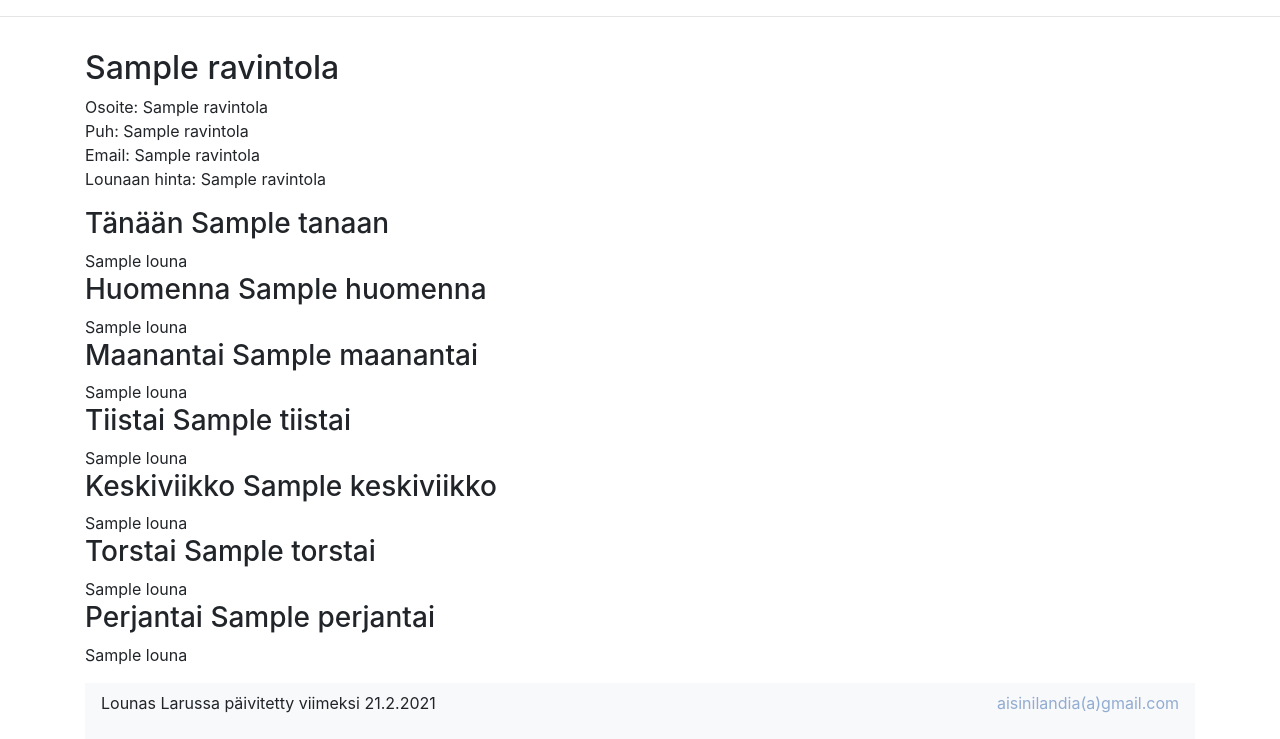
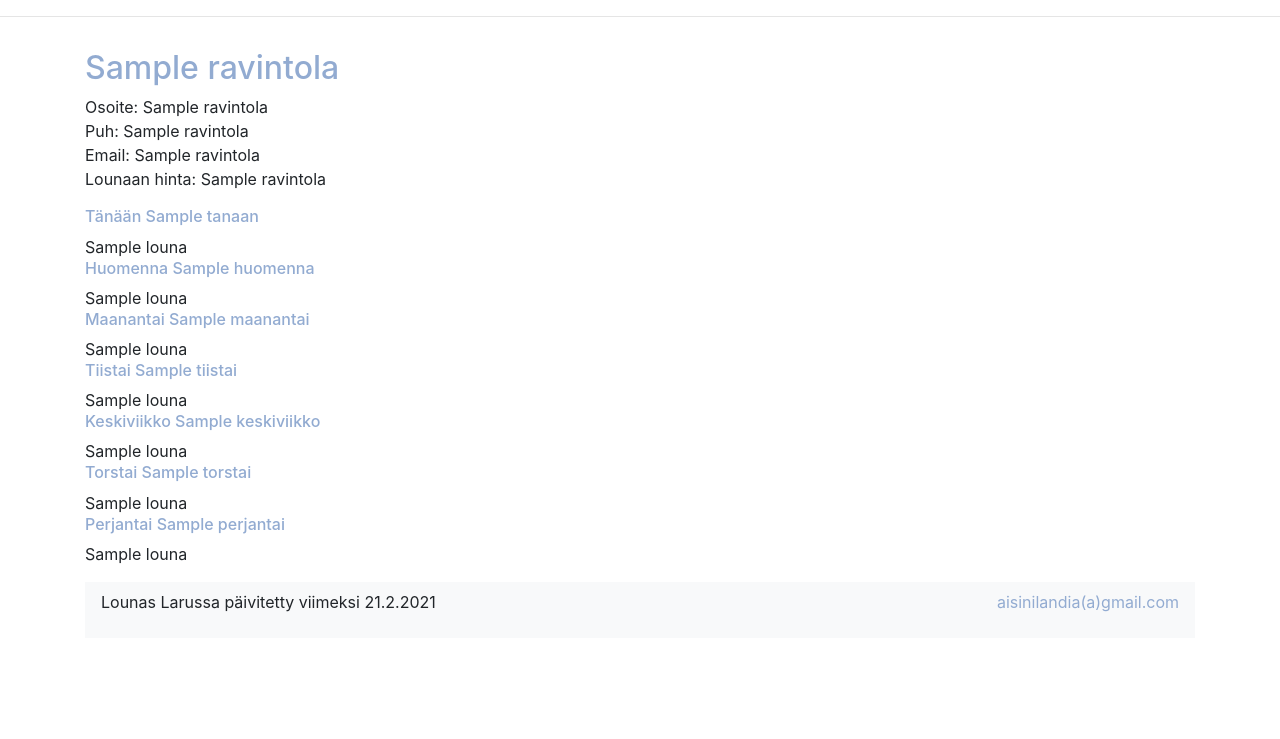
Before and after one commit to sinilandia/tsoha, a Flask app: template templates/ravintola.html in a window 1280 px wide. Shown: the part 216-955 px from the top of the page. After the commit the page ends 828 px from the top, so only its background shows below. Run offline with Flask 2, Linux system fonts and the light colour scheme; the template is opened without the code that fills it: most values are stand-ins (such as "Sample title", 1, 10 or a date in 2020); some libraries are stand-ins or nearby versions.

Commit message:
päivitä h2 ja h6 värit sinisiksi

```diff
--- a/templates/layout.html
+++ b/templates/layout.html
@@ -25,6 +25,14 @@
             color: white;
             border: solid #92ABD1;
             border-radius: 5px;
+        }
+
+        h2 {
+            color:#92ABD1;
+        }
+
+        h6 {
+            color:#92ABD1;
         }
 
     </style>
--- a/templates/ravintola.html
+++ b/templates/ravintola.html
@@ -17,37 +17,37 @@
       </p>
 
         <p>
-          <h3>Tänään {{ tanaan }}</h3>
+          <h6>Tänään {{ tanaan }}</h6>
           {% for lounas in lounaat_tanaan %}
             {{ lounas [1] }} <br>
           {% endfor %}
 
-          <h3>Huomenna {{huomenna}}</h3>
+          <h6>Huomenna {{huomenna}}</h6>
           {% for lounas in lounaat_huomenna %}
               {{ lounas [1] }}<br>
           {% endfor %}
 
-          <h3>Maanantai {{maanantai}}</h3>
+          <h6>Maanantai {{maanantai}}</h6>
           {% for lounas in lounaat_maanantai %}
               {{ lounas [1] }}<br>
           {% endfor %}
 
-          <h3>Tiistai {{tiistai}}</h3>
+          <h6>Tiistai {{tiistai}}</h6>
           {% for lounas in lounaat_tiistai %}
               {{ lounas [1] }}<br>
           {% endfor %}
 
-          <h3>Keskiviikko {{keskiviikko}}</h3>
+          <h6>Keskiviikko {{keskiviikko}}</h6>
           {% for lounas in lounaat_keskiviikko %}
             {{ lounas [1] }}<br>
           {% endfor %}
 
-          <h3>Torstai {{torstai}}</h3>
+          <h6>Torstai {{torstai}}</h6>
           {% for lounas in lounaat_torstai %}
               {{ lounas [1] }}<br>
           {% endfor %}
 
-          <h3>Perjantai {{perjantai}}</h3>
+          <h6>Perjantai {{perjantai}}</h6>
           {% for lounas in lounaat_perjantai %}
               {{ lounas [1] }}<br>
           {% endfor %}
```
